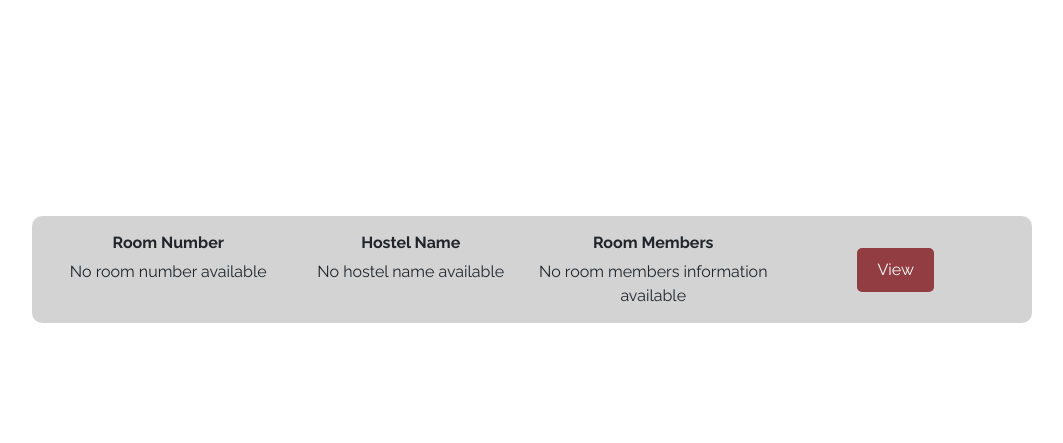
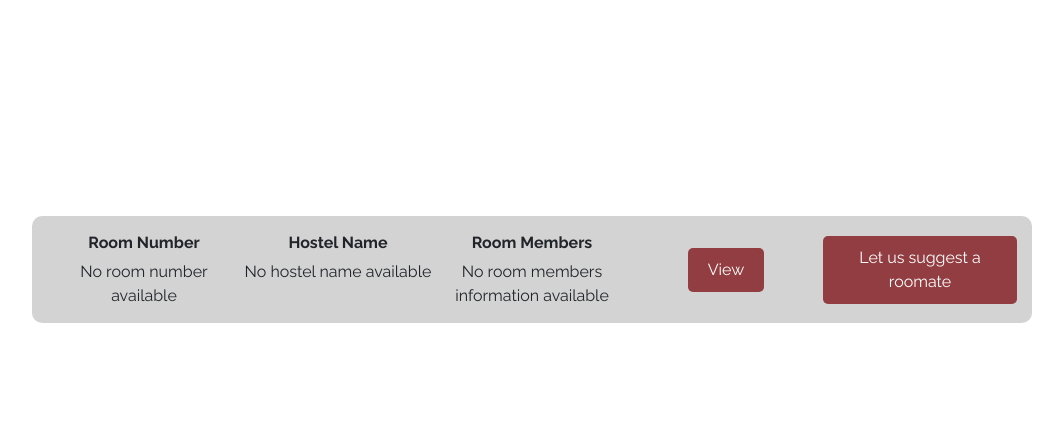
Before and after one commit to kwakuNti/Roomrover, a PHP site: page /templates/home.php in a window 1280 px wide. Shown: the part 804-1247 px from the top of the page, without its empty margins (108-1171 px from the left). Run offline with PHP 8.4, Linux system fonts and the light colour scheme; the visitor is signed in with stand-in values (Sample User, id 1); data comes from the database, SQL or seed files in the repository; data that the repository does not hold is empty.

Commit message:
Update home.php

```diff
--- a/templates/home.php
+++ b/templates/home.php
@@ -205,6 +205,9 @@ $roomDetails = getRoomDetails($userId);
                 <div class="view-button">
                     <a href="roomates.php" class="view-btn">View</a>
                 </div>
+                <div class="view-button">
+                    <a href="suggestionPage.php" class="view-btn">Let us suggest a roomate</a>
+                </div>
             </div>
         </div>
     </div>
```
